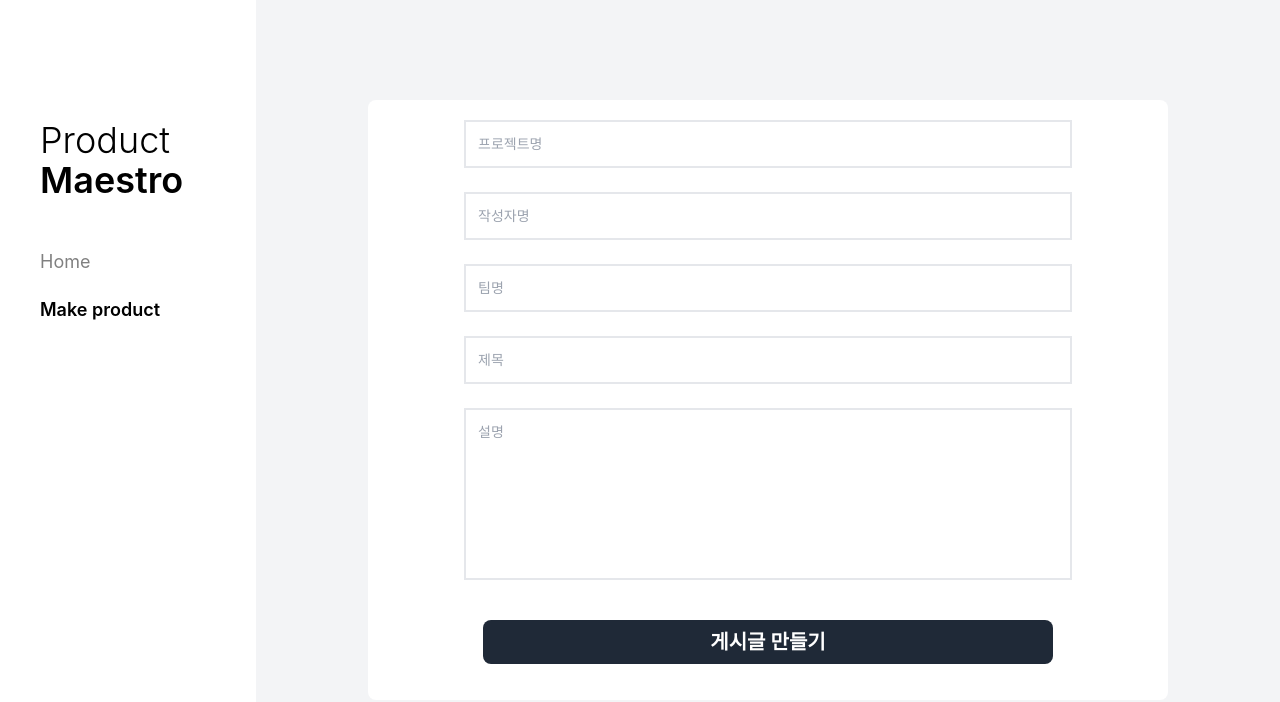
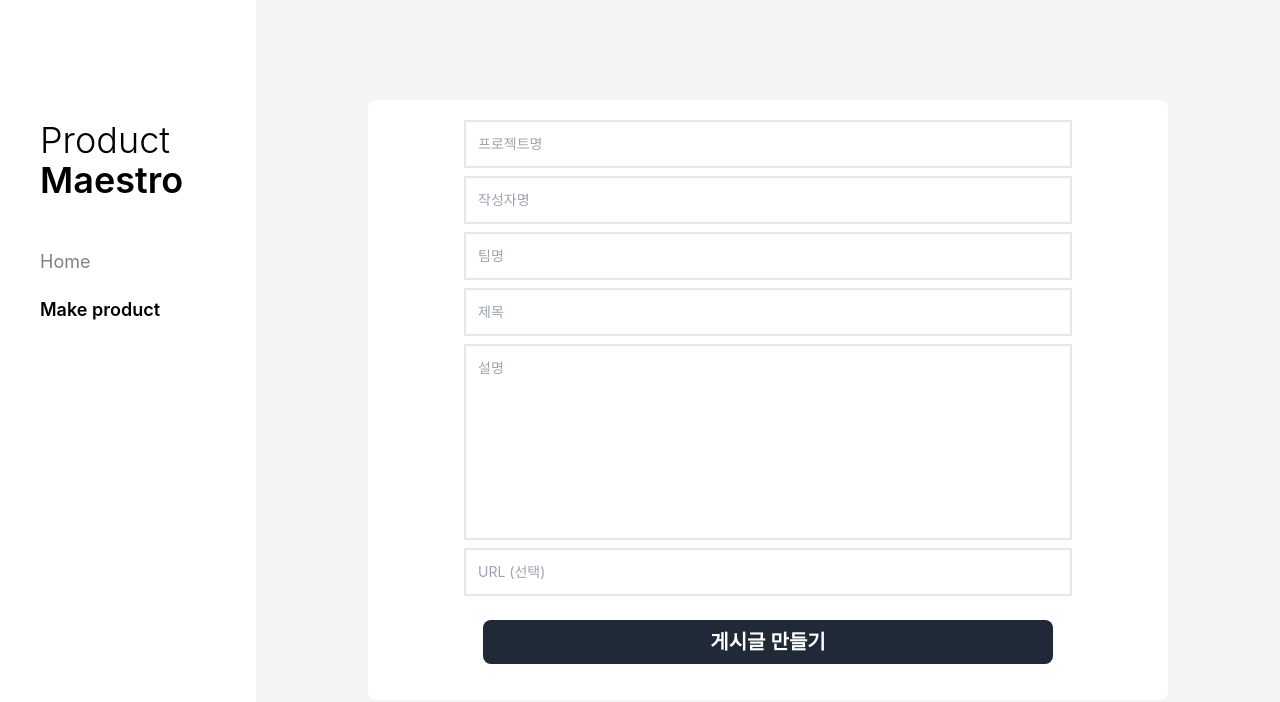
Before and after one commit to dongree/ProductMaestro, a React (Create React App) app: page /add in a window 1280 px wide. Shown: the top 702 px of the page. Built offline with nearby package versions, Linux system fonts and the light colour scheme.

Commit message:
update add page (url input 추가)

```diff
--- a/src/pages/Add.jsx
+++ b/src/pages/Add.jsx
@@ -6,6 +6,7 @@ export default function Add() {
   const [teamname, setTeamname] = useState('');
   const [title, setTitle] = useState('');
   const [description, setDescription] = useState('');
+  const [url, setUrl] = useState('');
 
   const init = () => {
     setProjectName('');
@@ -13,6 +14,7 @@ export default function Add() {
     setTeamname('');
     setTitle('');
     setDescription('');
+    setUrl('');
   };
 
   const handleSubmit = e => {
@@ -41,15 +43,16 @@ export default function Add() {
                 setProjectName(e.target.value);
               }}
               placeholder="프로젝트명"
-              className="border-2 w-full p-3 mb-6 text-sm"
+              className="border-2 w-full p-3 mb-2 text-sm"
               required
             />
+
             <input
               type="text"
               value={username}
               onChange={e => setUsername(e.target.value)}
               placeholder="작성자명"
-              className="border-2 w-full p-3 mb-6 text-sm"
+              className="border-2 w-full p-3 mb-2 text-sm"
               required
             />
             <input
@@ -57,18 +60,18 @@ export default function Add() {
               value={teamname}
               onChange={e => setTeamname(e.target.value)}
               placeholder="팀명"
-              className="border-2 w-full p-3 mb-6 text-sm"
+              className="border-2 w-full p-3 mb-2 text-sm"
               required
             />
+
             <input
               type="text"
               value={title}
               onChange={e => setTitle(e.target.value)}
               placeholder="제목"
-              className="border-2 w-full p-3 mb-6 text-sm"
+              className="border-2 w-full p-3 mb-2 text-sm"
               required
             />
-
             <textarea
               name=""
               id=""
@@ -77,9 +80,16 @@ export default function Add() {
               value={description}
               onChange={e => setDescription(e.target.value)}
               placeholder="설명"
-              className="border-2 w-full p-3 mb-6 text-sm resize-none"
+              className="border-2 w-full p-3 mb-2 text-sm resize-none"
               required
             ></textarea>
+            <input
+              type="url"
+              value={url}
+              onChange={e => setUrl(e.target.value)}
+              placeholder="URL (선택)"
+              className="border-2 w-full p-3 mb-2 text-sm"
+            />
           </div>
 
           <button className="bg-gray-800 w-9/12 text-xl text-white font-semibold my-4 p-2 rounded-lg">
```
